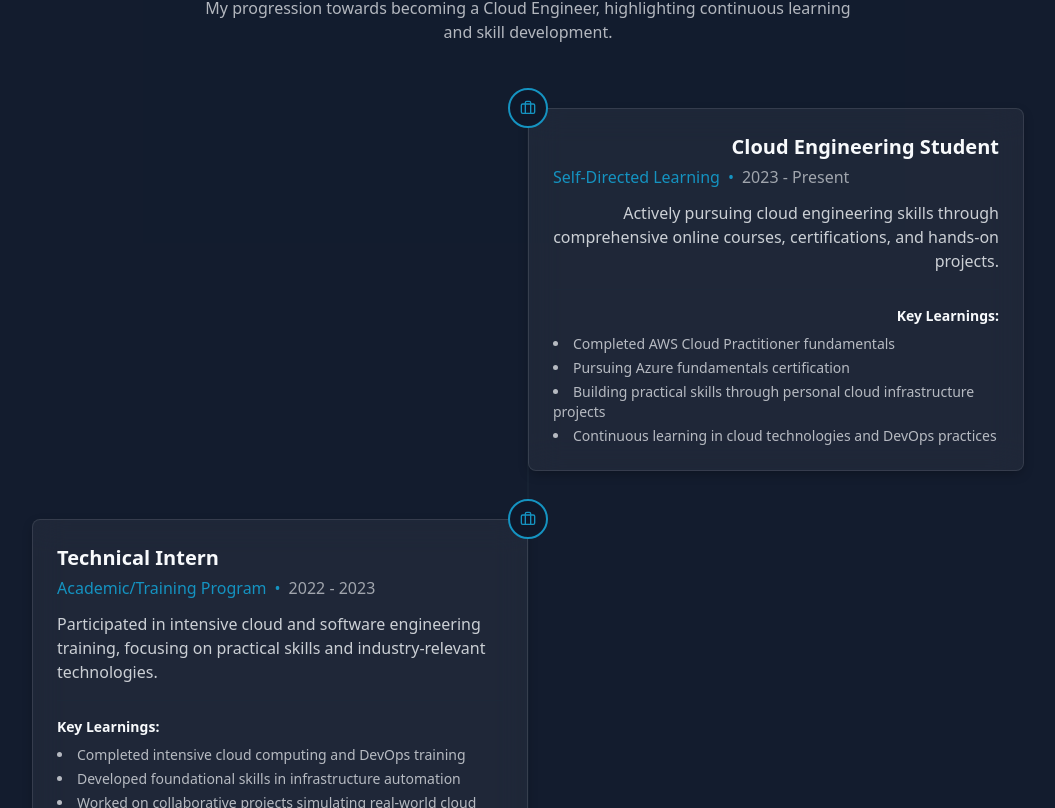
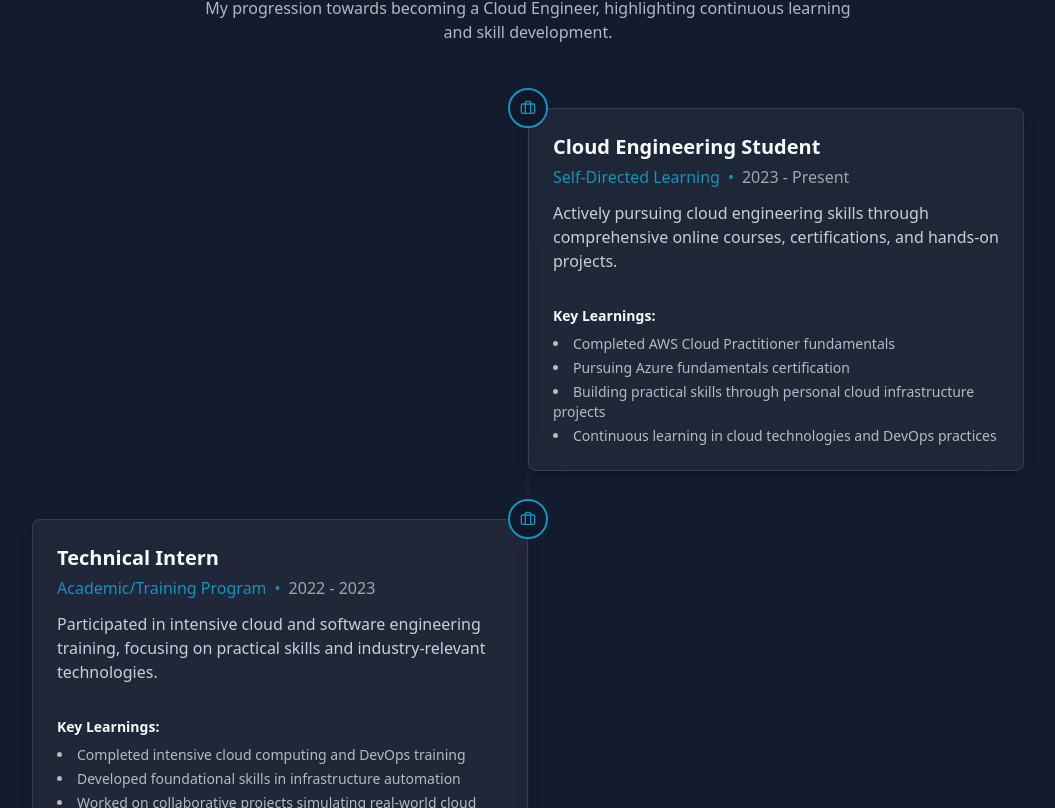
Before and after one commit to rabeehklr/rabeeh-portfolio, a React (Vite) app: page / in a window 1280 px wide. Shown: the part 2552-3360 px from the top of the page, without its empty margins (112-1167 px from the left). Built offline with nearby package versions, Linux system fonts and the light colour scheme.

Commit message:
Fix: Experience section alignment
Ensure all content within the experience section is left-aligned.

```diff
--- a/src/components/ExperienceSection.tsx
+++ b/src/components/ExperienceSection.tsx
@@ -64,20 +64,20 @@ const ExperienceSection = () => {
 
                 <div className={`pl-12 md:pl-0 ${index % 2 === 0 ? 'md:pr-12 md:text-right' : 'md:pl-12'} w-full md:w-1/2`}>
                   <div className="bg-card p-6 rounded-lg glassmorphism">
-                    <h3 className="text-xl font-bold">{exp.role}</h3>
-                    <div className="flex flex-col md:flex-row md:items-center gap-1 md:gap-2 mt-1 mb-3 text-primary">
+                    <h3 className="text-xl font-bold text-left">{exp.role}</h3>
+                    <div className="flex flex-col md:flex-row md:items-center gap-1 md:gap-2 mt-1 mb-3 text-primary text-left">
                       <span>{exp.company}</span>
                       <span className="hidden md:block">•</span>
                       <span className="text-foreground/60">{exp.period}</span>
                     </div>
 
-                    <p className="text-foreground/80 mb-4">{exp.description}</p>
+                    <p className="text-foreground/80 mb-4 text-left">{exp.description}</p>
 
                     <Separator className="my-4" />
 
                     <div>
-                      <h4 className="text-sm font-semibold mb-2">Key Learnings:</h4>
-                      <ul className="list-disc list-inside text-foreground/70 space-y-1 text-left">
+                      <h4 className="text-sm font-semibold mb-2 text-left">Key Learnings:</h4>
+                      <ul className="list-disc list-inside text-foreground/70 space-y-1 text-left pl-0">
                         {exp.achievements.map((achievement, i) => (
                           <li key={i} className="text-sm">{achievement}</li>
                         ))}
```
